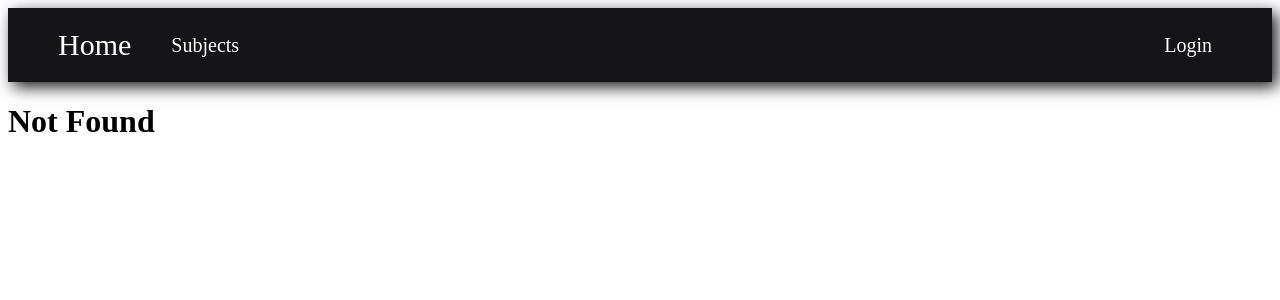
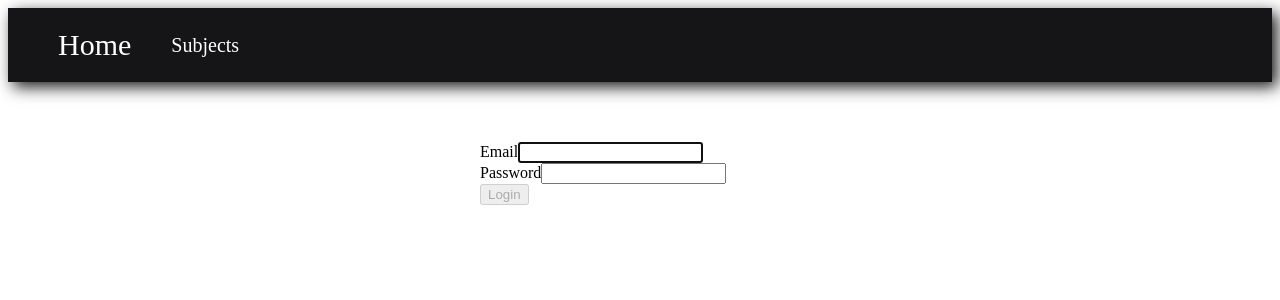
Before and after one commit to jkv27100/class-stream, a React (Create React App) app: page /login in a window 1280 px wide. Before the commit this address led to /notfound. Shown: the top 300 px of the page. Built offline with nearby package versions, Linux system fonts and the light colour scheme.

Commit message:
login initial commit

```diff
--- a/package.json
+++ b/package.json
@@ -11,6 +11,7 @@
     "material-ui-icons": "^1.0.0-beta.36",
     "pdf-viewer-reactjs": "^2.1.1",
     "react": "^16.13.1",
+    "react-bootstrap": "^0.32.4",
     "react-dom": "^16.13.1",
     "react-google-docs-viewer": "^1.0.1",
     "react-pdf": "^5.0.0",
--- /dev/null
+++ b/src/Login.js
@@ -0,0 +1,43 @@
+import React, { useState } from "react";
+import { Button, FormGroup, FormControl, ControlLabel } from "react-bootstrap";
+import "./css/login.css";
+
+export default function Login() {
+  const [email, setEmail] = useState("");
+  const [password, setPassword] = useState("");
+
+  function validateForm() {
+    return email.length > 0 && password.length > 0;
+  }
+
+  function handleSubmit(event) {
+    event.preventDefault();
+  }
+
+  return (
+    <div className="Login">
+      <form onSubmit={handleSubmit}>
+        <FormGroup controlId="email" bsSize="large">
+          <ControlLabel>Email</ControlLabel>
+          <FormControl
+            autoFocus
+            type="email"
+            value={email}
+            onChange={(e) => setEmail(e.target.value)}
+          />
+        </FormGroup>
+        <FormGroup controlId="password" bsSize="large">
+          <ControlLabel>Password</ControlLabel>
+          <FormControl
+            value={password}
+            onChange={(e) => setPassword(e.target.value)}
+            type="password"
+          />
+        </FormGroup>
+        <Button block bsSize="large" disabled={!validateForm()} type="submit">
+          Login
+        </Button>
+      </form>
+    </div>
+  );
+}
--- a/src/component/NavBar.jsx
+++ b/src/component/NavBar.jsx
@@ -14,9 +14,9 @@ export default function NavBar(props) {
             Subjects
           </NavLink>
           <div className="login">
-            <NavLink className="link" to="/login" activeClassName="active">
+            {/* <NavLink className="link" to="/login" activeClassName="active">
               Login
-            </NavLink>
+            </NavLink> */}
           </div>
         </div>
       </div>
--- a/src/component/Routes.jsx
+++ b/src/component/Routes.jsx
@@ -5,6 +5,7 @@ import NotFound from "./NotFound";
 import PlayList from "./common/PlayList";
 import PdfList from "./common/PdfList";
 import Home from "./Home";
+import Login from "../Login";
 
 const Routes = (props) => {
   return (
@@ -32,6 +33,9 @@ const Routes = (props) => {
       />
       <Route exact path="/" component={Home} />
       <Route exact path="/home" component={Home} />
+      <Route exact path="/login">
+        <Login />
+      </Route>
 
       <Route path="/notfound" component={NotFound} />
       <Redirect to="/notfound" />
--- /dev/null
+++ b/src/css/login.css
@@ -0,0 +1,10 @@
+@media all and (min-width: 480px) {
+  .Login {
+    padding: 60px 0;
+  }
+
+  .Login form {
+    margin: 0 auto;
+    max-width: 320px;
+  }
+}
```
Also changed, not shown: 1 other file (tests, documents, lock files or other folders).
